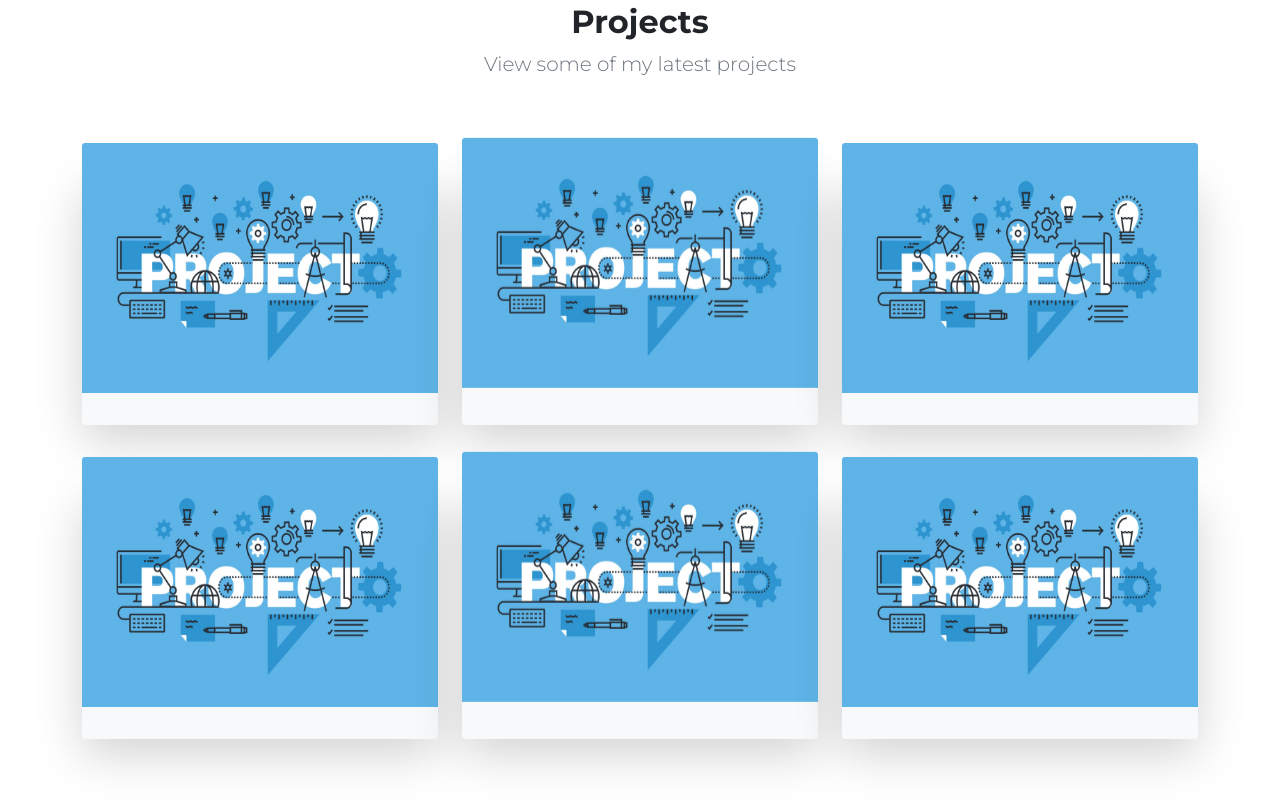
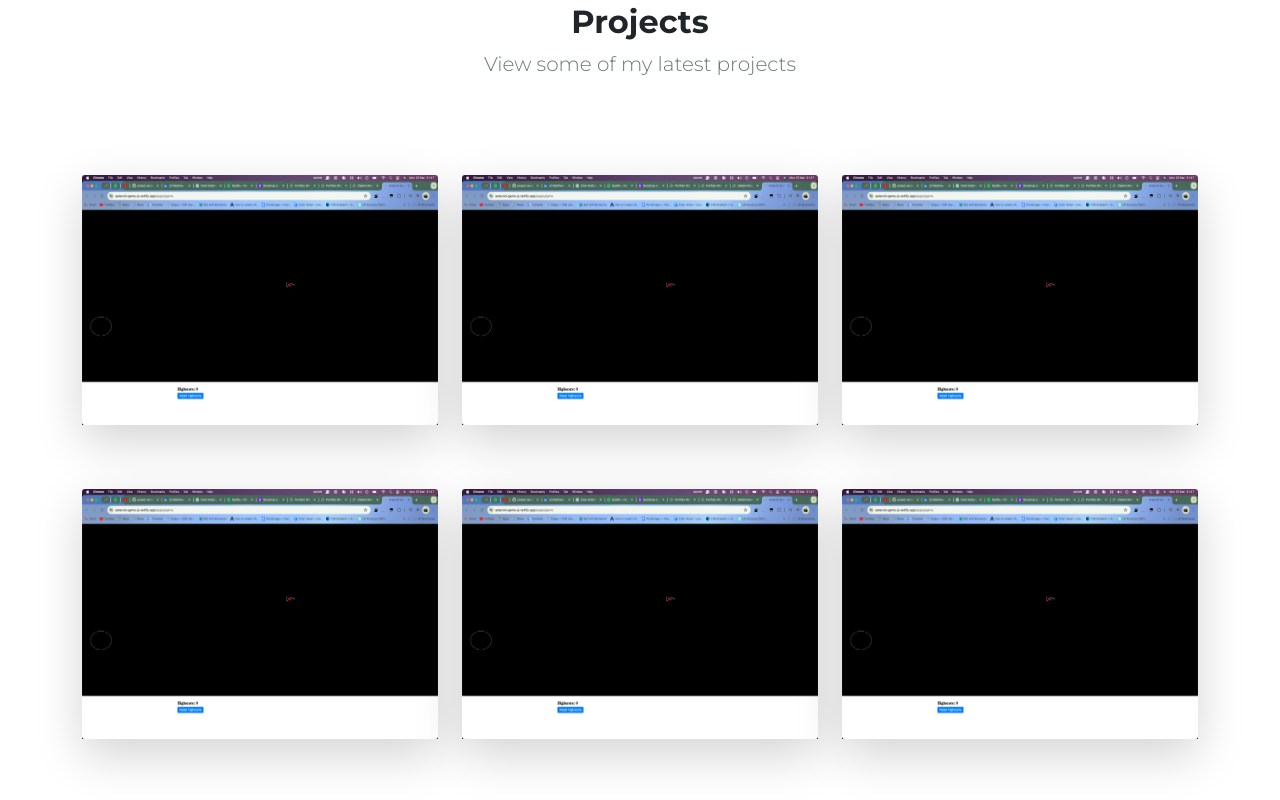
Before and after one commit to MatthewJesseThomas/portfolio-bootstrap-website, a plain HTML site: page index.html in a window 1280 px wide. Shown: the part 1320-2120 px from the top of the page. Drawn offline with nearby package versions, Linux system fonts and the light colour scheme.

Commit message:
Project Images Added

```diff
--- a/index.html
+++ b/index.html
@@ -174,34 +174,34 @@
             <div class="row mb-3">
               <div class="col-lg-4 mx-auto mb-5">
                 <div class="card h-100 shadow-lg border-0 bg-light">
-                  <img class="card-img-top bounce1" src="images/HiRes-17.jpg" alt="Project 1">
+                  <img class="card-img-top" src="images/project images/Screenshot 2024-03-25 at 21.47.20.png" alt="Project 1">
                 </div>
               </div>
               <div class="col-lg-4 mx-auto mb-5">
                 <div class="card h-100 shadow-lg border-0 bg-light">
-                  <img class="card-img-top bounce2" src="images/HiRes-17.jpg" alt="Project 2">
+                  <img class="card-img-top" src="images/project images/Screenshot 2024-03-25 at 21.47.20.png" alt="Project 2">
                 </div>
               </div>
               <div class="col-lg-4 mx-auto mb-5">
                 <div class="card h-100 shadow-lg border-0 bg-light">
-                  <img class="card-img-top bounce3" src="images/HiRes-17.jpg" alt="Project 3">
+                  <img class="card-img-top" src="images/project images/Screenshot 2024-03-25 at 21.47.20.png" alt="Project 3">
                 </div>
               </div>
             </div>
             <div class="row my-3 mt-3">
               <div class="col-lg-4 mx-auto mb-5">
                 <div class="card h-100 shadow-lg border-0 bg-light">
-                  <img class="card-img-top bounce1" src="images/HiRes-17.jpg" alt="Project 1">
+                  <img class="card-img-top" src="images/project images/Screenshot 2024-03-25 at 21.47.20.png" alt="Project 1">
                 </div>
               </div>
               <div class="col-lg-4 mx-auto mb-5">
                 <div class="card h-100 shadow-lg border-0 bg-light">
-                  <img class="card-img-top bounce2" src="images/HiRes-17.jpg" alt="Project 2">
+                  <img class="card-img-top" src="images/project images/Screenshot 2024-03-25 at 21.47.20.png" alt="Project 2">
                 </div>
               </div>
               <div class="col-lg-4 mx-auto mb-5">
                 <div class="card h-100 shadow-lg border-0 bg-light">
-                  <img class="card-img-top bounce3" src="images/HiRes-17.jpg" alt="Project 3">
+                  <img class="card-img-top" src="images/project images/Screenshot 2024-03-25 at 21.47.20.png" alt="Project 3">
                 </div>
               </div>
             </div>
```
Also changed, not shown: images/project images/Screenshot 2024-03-25 at 21.47.20.png (added).
